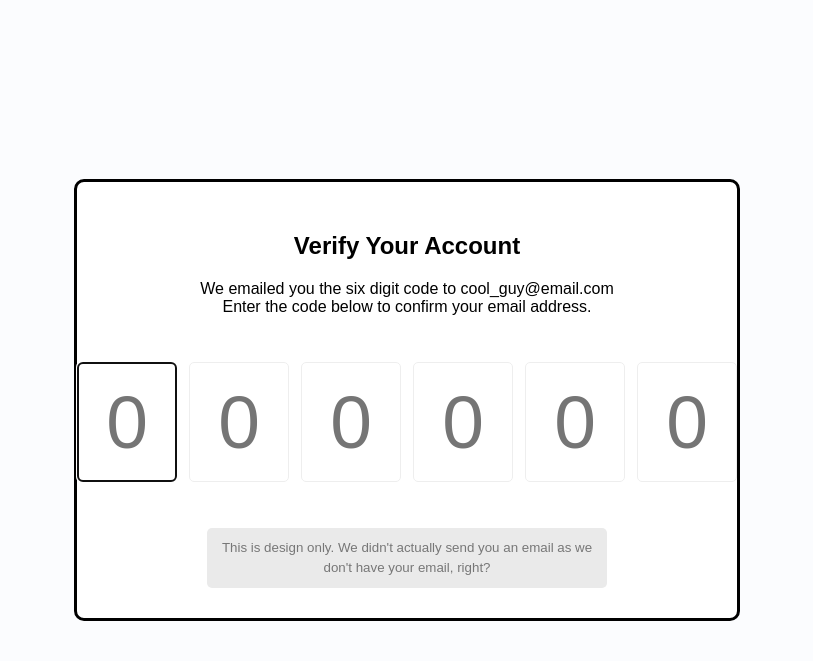
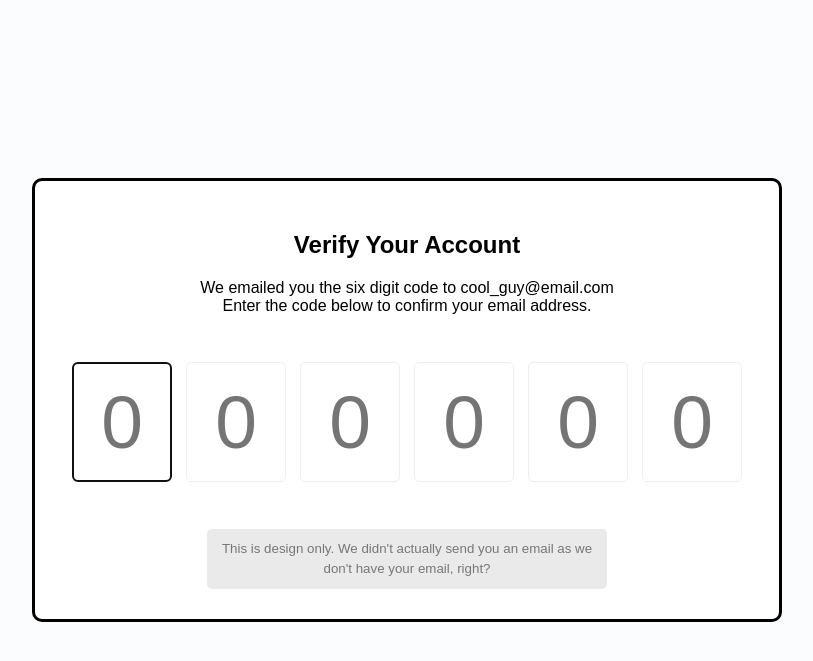
Before and after one commit to bradtraversy/50projects50days, a PHP site: page / in a window 1280 px wide. Shown: the top 661 px of the page, without its empty margins (233-1046 px from the left). Run offline with PHP 8.4, Linux system fonts and the light colour scheme; some web fonts are replaced.

Commit message:
Fixed margin issue in .code element

```diff
--- a/verify-account-ui/style.css
+++ b/verify-account-ui/style.css
@@ -38,7 +38,7 @@ body {
   height: 120px;
   width: 100px;
   border: 1px solid #eee;
-  margin: 1%;
+  margin: 7px;
   text-align: center;
   font-weight: 300;
   -moz-appearance: textfield;
```
